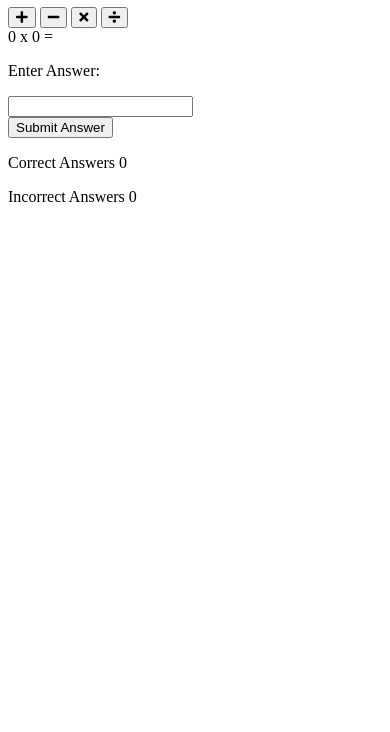
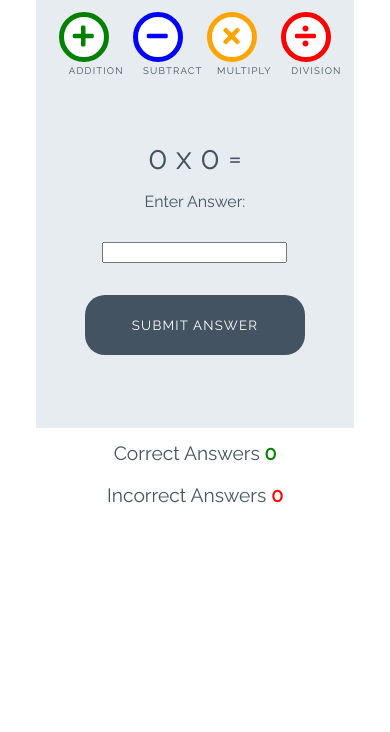
Before and after one commit to AlyshaJohnson/lovemaths, a plain HTML site: page index.html in a window 390 px wide. Shown: the part 112-844 px from the top of the page. Drawn offline with Linux system fonts and the light colour scheme.

Commit message:
add styles for game

```diff
--- a/assets/css/style.css
+++ b/assets/css/style.css
@@ -0,0 +1,251 @@
+/* --------- Global style */
+
+body {
+    background-color: white;
+    font-family: "Raleway", sans-serif;
+    color: #445361;
+    text-align: center;
+}
+
+/* --------- Heading */
+
+.heading {
+    text-align: center;
+    font-size: 2.5rem;
+}
+
+.logo {
+    height: 40px;
+    padding-right: 5px;
+}
+
+/* --------- Game layout */
+
+.game-area {
+    background-color: #E6ECF0;
+    box-sizing: border-box;
+    width: 85%;
+    height: 65vh;
+    max-height: 450px;
+    max-width: 830px;
+    margin-left: auto;
+    margin-right: auto;
+    padding: 1%;
+}
+
+.question-area {
+    width: 50%;
+    font-size: 2rem;
+    margin: auto;
+    padding: 50px 0;
+}
+
+.question-area span {
+    padding: 0 15px;
+}
+
+.score-area {
+    margin: 5px auto;
+    width: 60%;
+    font-size: 1.2rem;
+}
+
+.controls-area {
+    width: 85%;
+    margin: 30px auto;
+}
+
+#score {
+    color: green;
+    font-weight: bold;
+}
+
+#incorrect {
+    color: red;
+    font-weight: bold;
+}
+
+.answer-message {
+    display: none;
+    font-size: 1rem;
+}
+
+#answer-box {
+    border: none;
+    color: #445361;
+    display: inline-block;
+    height: 40px;
+    width: 80px;
+    font-size: 1.2rem;
+}
+
+.scores {
+    display: inline-block;
+    padding: 25px;
+}
+
+/* --------- Buttons */
+
+.btn {
+    width: 220px;
+    height: 60px;
+    font-family: "Raleway", sans-serif;
+    text-transform: uppercase;
+    letter-spacing: 1.2px;
+    color: white;
+}
+
+.btn:focus {
+    outline: none;
+}
+
+.btn--big {
+    padding-top: 10px;
+    border-radius: 50%;
+    background-color: white;
+    border: 10px solid;
+    width: 100px;
+    height: 100px;
+    font-size: 3.2rem;
+    margin: 0 30px;
+    transition: all 0.5s;
+}
+
+.btn--big::after {
+    content: attr(data-type);
+    font-size: 1rem;
+    color: #445361;
+    left: -0.5em;
+}
+
+.btn--blue {
+    border-color: blue;
+    color: blue;
+}
+
+.btn--blue:active,
+.btn--blue:hover {
+    background-color: darkblue;
+    color: white;
+}
+
+.btn--orange {
+    border-color: orange;
+    color: orange;
+}
+
+.btn--orange:active,
+.btn--orange:hover {
+    background-color: darkorange;
+    color: white;
+}
+
+.btn--red {
+    border-color: red;
+    color: red;
+}
+
+.btn--red:active,
+.btn--red:hover {
+    background-color: darkred;
+    color: white;
+}
+
+.btn--green {
+    border-color: green;
+    color: green;
+}
+
+.btn--green:active,
+.btn--green:hover {
+    background-color: darkgreen;
+    color: white;
+}
+
+.btn--gray {
+    margin-top: 25px;
+    background-color: #445361;
+    border: 1px transparent;
+    border-radius: 20px;
+}
+
+.btn--gray:active,
+.btn--gray:hover {
+    background-color: #0d1013;
+}
+
+/* --------- Media queries */
+
+@media (max-width: 414px) {
+    .controls-area {
+        width: 100%;
+    }
+
+    .btn--big {
+        margin: 0 10px;
+        padding: 5px;
+        border: 5px solid;
+        width: 50px;
+        height: 50px;
+        font-size: 1.5rem;
+    }
+
+    .btn--big::after {
+        font-size: 0.6rem;
+        left: -0.7rem;
+    }
+
+    .question-area {
+        padding: 10% 0;
+        width: 100%;
+    }
+
+    .question-area span {
+        padding: 0;
+    }
+
+    .answer-message {
+        display: block;
+    }
+
+    #answer-box {
+        display: block;
+        margin: 0 auto;
+    }
+    .btn--gray {
+        margin-top: 0;
+    }
+
+    .score-area {
+        width: 100%;
+    }
+
+    .scores {
+        margin: 0.5em auto;
+        display: block;
+        padding: 5px;
+    }
+
+    .heading {
+        font-size: 2rem;
+    }
+}
+
+@media (max-width: 320px) {
+    .game-area {
+        height: 70vh;
+    }
+
+    .controls-area {
+        width: 75%;
+        margin: 10px auto;
+    }
+
+    .btn--big {
+        margin: 10px 10px;
+    }
+    .question-area {
+        padding: 10px 0;
+    }
+
+}
--- a/index.html
+++ b/index.html
@@ -22,16 +22,16 @@
 
     <div class="game-area">
         <div class="controls-area">
-            <button class="btn btn--big btn--green">
+            <button data-type="addition" class="btn btn--big btn--green">
                 <i class="fas fa-plus"></i>
             </button>
-            <button class="btn btn--big btn--blue">
+            <button data-type="subtract" class="btn btn--big btn--blue">
                 <i class="fas fa-minus"></i>
             </button>
-            <button class="btn btn--big btn--orange">
+            <button data-type="multiply" class="btn btn--big btn--orange">
                 <i class="fas fa-times"></i>
             </button>
-            <button class="btn btn--big btn--red">
+            <button data-type="division" class="btn btn--big btn--red">
                 <i class="fas fa-divide"></i>
             </button>
         </div>
@@ -43,7 +43,7 @@
             <p class="answer-message">Enter Answer:</p>
             <input class="answer-box" type="number">
         </div>
-        <button class="btn btn--gray">Submit Answer</button>
+        <button  data-type="subit" class="btn btn--gray">Submit Answer</button>
     </div>
 
     <div class="score-area">
```
